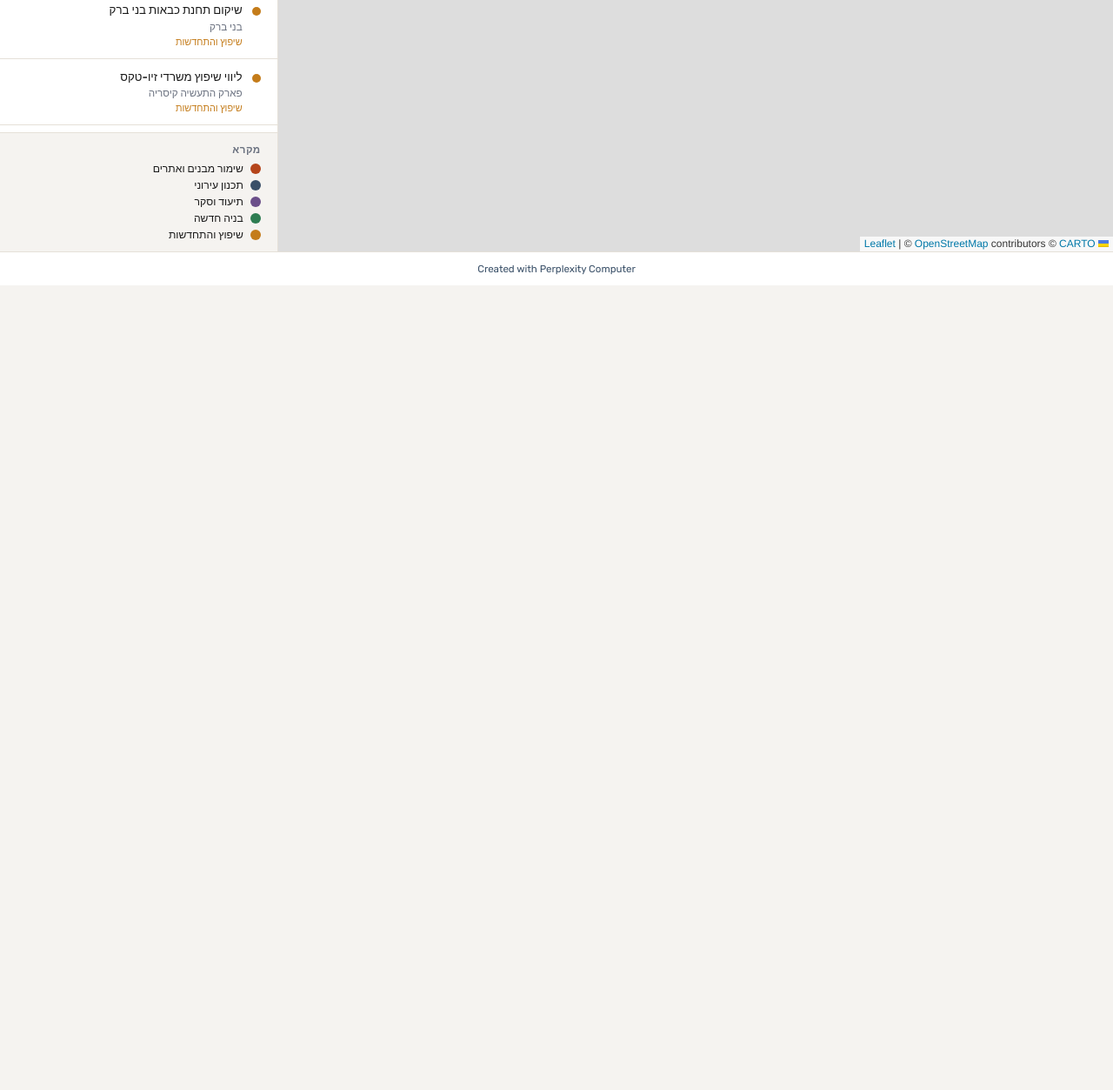
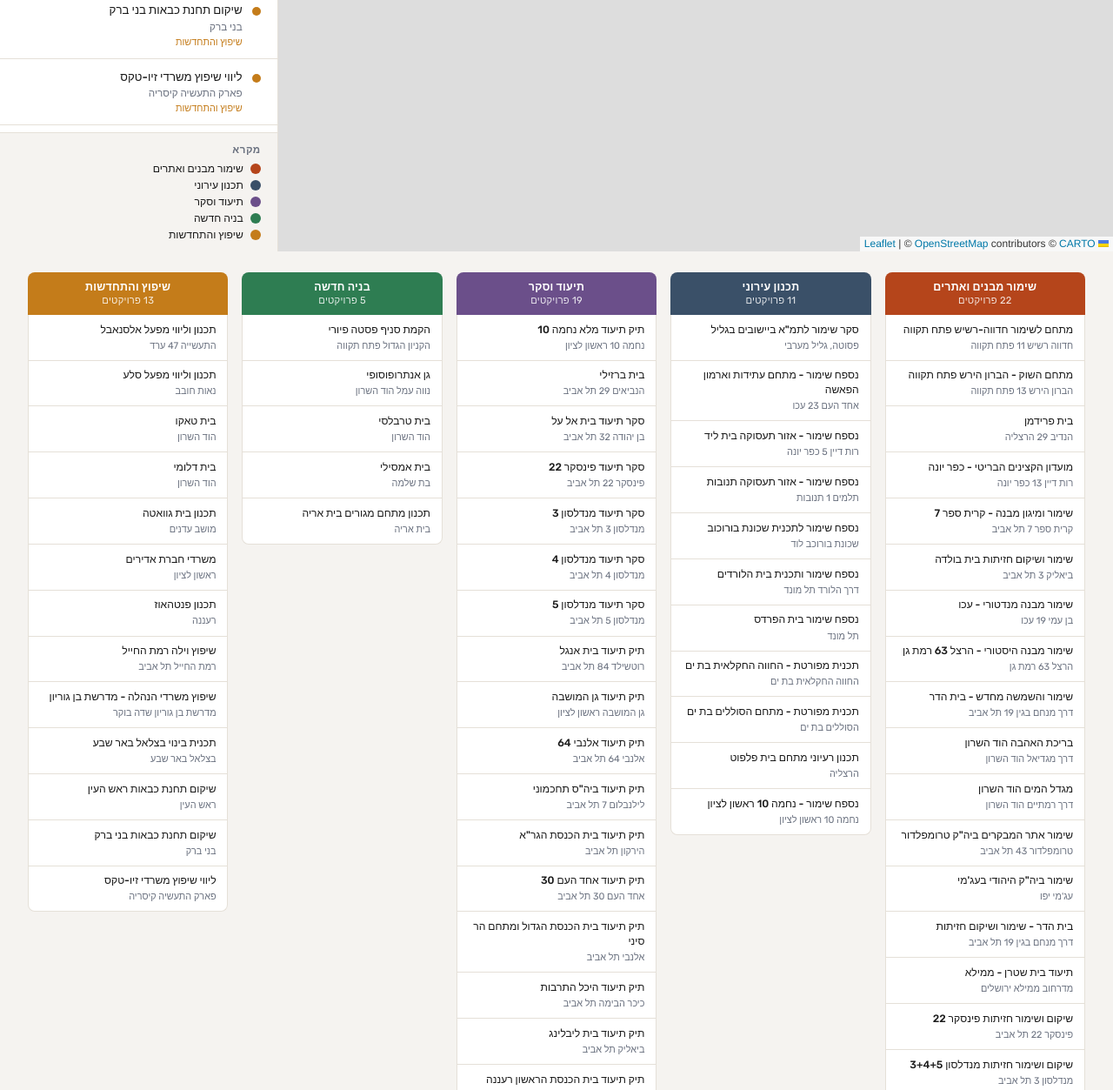
Before and after one commit to rotem-prog/zevi-arch.co.il, a plain HTML site: page projects-map.html in a window 1280 px wide. Shown: the part 5545-6798 px from the top of the page at 87% size. Before the commit the page ends 5873 px from the top, so only its background shows below. Drawn offline with nearby package versions, Linux system fonts and the light colour scheme.

Commit message:
Add files via upload
change the exicting file

```diff
--- a/projects-map.html
+++ b/projects-map.html
@@ -352,6 +352,62 @@
     .project-list::-webkit-scrollbar-track { background: transparent; }
     .project-list::-webkit-scrollbar-thumb { background: var(--border); border-radius: 2px; }
 
+    /* ── COLUMNS TABLE (All view) ── */
+    .columns-view {
+      display: none;
+      padding: 1.5rem 2rem 2rem;
+      background: var(--bg);
+      overflow-x: auto;
+    }
+    .columns-view.visible { display: block; }
+    .columns-grid {
+      display: grid;
+      grid-template-columns: repeat(5, 1fr);
+      gap: 1rem;
+      min-width: 900px;
+    }
+    .col-header {
+      padding: 0.6rem 0.8rem;
+      border-radius: 8px 8px 0 0;
+      font-size: 0.78rem;
+      font-weight: 700;
+      color: #fff;
+      text-align: center;
+      letter-spacing: 0.02em;
+    }
+    .col-body {
+      background: var(--surface);
+      border: 1px solid var(--border);
+      border-top: none;
+      border-radius: 0 0 8px 8px;
+      overflow: hidden;
+    }
+    .col-item {
+      padding: 0.55rem 0.8rem;
+      border-bottom: 1px solid var(--border);
+      font-size: 0.76rem;
+      line-height: 1.4;
+      color: var(--text);
+      cursor: pointer;
+      transition: background 0.15s;
+    }
+    .col-item:last-child { border-bottom: none; }
+    .col-item:hover { background: var(--bg); }
+    .col-item .col-item-name {
+      font-weight: 500;
+    }
+    .col-item .col-item-addr {
+      font-size: 0.68rem;
+      color: var(--text-muted);
+      margin-top: 2px;
+    }
+    @media (max-width: 768px) {
+      .columns-grid { grid-template-columns: repeat(2, 1fr); min-width: unset; }
+    }
+    @media (max-width: 480px) {
+      .columns-grid { grid-template-columns: 1fr; }
+    }
+
     .footer-credit {
       text-align: center;
       padding: 0.75rem;
@@ -439,6 +495,11 @@
       </div>
     </div>
   </aside>
+</div>
+
+<!-- COLUMNS VIEW -->
+<div class="columns-view" id="columns-view">
+  <div class="columns-grid" id="columns-grid"></div>
 </div>
 
 <div class="footer-credit">
@@ -575,6 +636,43 @@ function getTypeLabel(type) {
   return type;
 }
 
+const CATEGORY_ORDER = [
+  "שימור מבנים ואתרים",
+  "תכנון עירוני",
+  "תיעוד וסקר",
+  "בניה חדשה",
+  "שיפוץ והתחדשות"
+];
+
+function renderColumns() {
+  const grid = document.getElementById('columns-grid');
+  grid.innerHTML = '';
+  CATEGORY_ORDER.forEach(type => {
+    const color = COLORS[type];
+    const items = PROJECTS.filter(p => p.type === type);
+    const col = document.createElement('div');
+    col.innerHTML = `
+      <div class="col-header" style="background:${color}">${type}<br><span style="font-weight:400;opacity:0.85;font-size:0.7rem">${items.length} פרויקטים</span></div>
+      <div class="col-body" id="col-body-${type.replace(/\s/g,'_')}"></div>`;
+    grid.appendChild(col);
+    const body = col.querySelector('.col-body');
+    items.forEach(p => {
+      const item = document.createElement('div');
+      item.className = 'col-item';
+      item.innerHTML = `<div class="col-item-name">${p.name}</div><div class="col-item-addr">${p.address}</div>`;
+      item.addEventListener('click', () => {
+        const realIdx = PROJECTS.indexOf(p);
+        if (markers[realIdx]) {
+          map.setView([p.lat, p.lng], 15, { animate: true });
+          markers[realIdx].openPopup();
+          document.getElementById('map').scrollIntoView({ behavior: 'smooth' });
+        }
+      });
+      body.appendChild(item);
+    });
+  });
+}
+
 function renderList(filtered) {
   const list = document.getElementById('project-list');
   const countEl = document.getElementById('sidebar-count');
@@ -592,7 +690,6 @@ function renderList(filtered) {
         <div class="item-type" style="color:${COLORS[p.type]}">${p.type}</div>
       </div>`;
     item.addEventListener('click', () => {
-      // Find real project index
       const realIdx = PROJECTS.indexOf(p);
       if (markers[realIdx]) {
         map.setView([p.lat, p.lng], 15, { animate: true });
@@ -631,6 +728,15 @@ function applyFilter(type) {
   buildMarkers(filtered);
   renderList(filtered);
 
+  // Show/hide columns view
+  const colsView = document.getElementById('columns-view');
+  if (type === 'all') {
+    colsView.classList.add('visible');
+    renderColumns();
+  } else {
+    colsView.classList.remove('visible');
+  }
+
   // Update counts display
   const allCount = document.getElementById('count-all');
   if (allCount) allCount.textContent = filtered.length;
```
